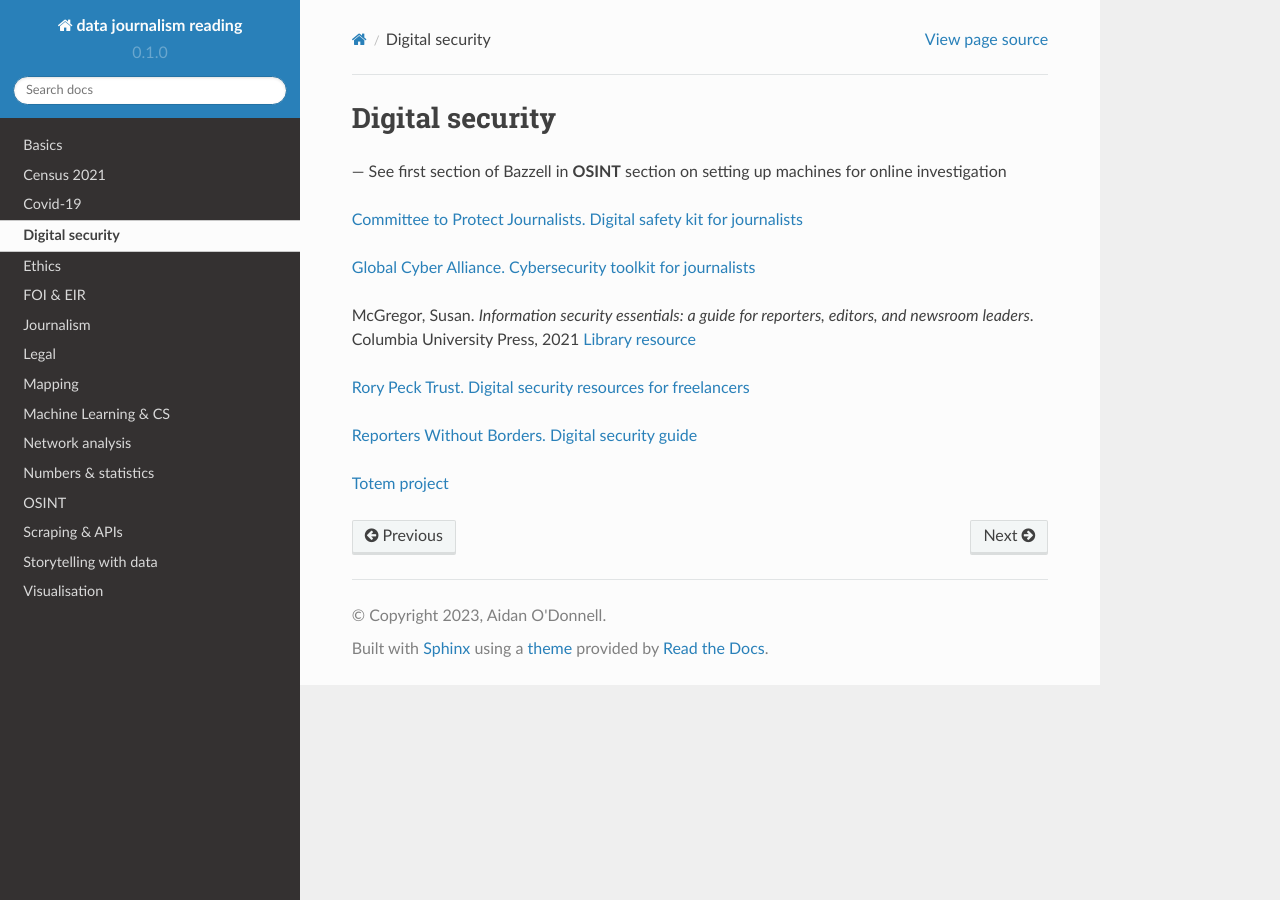
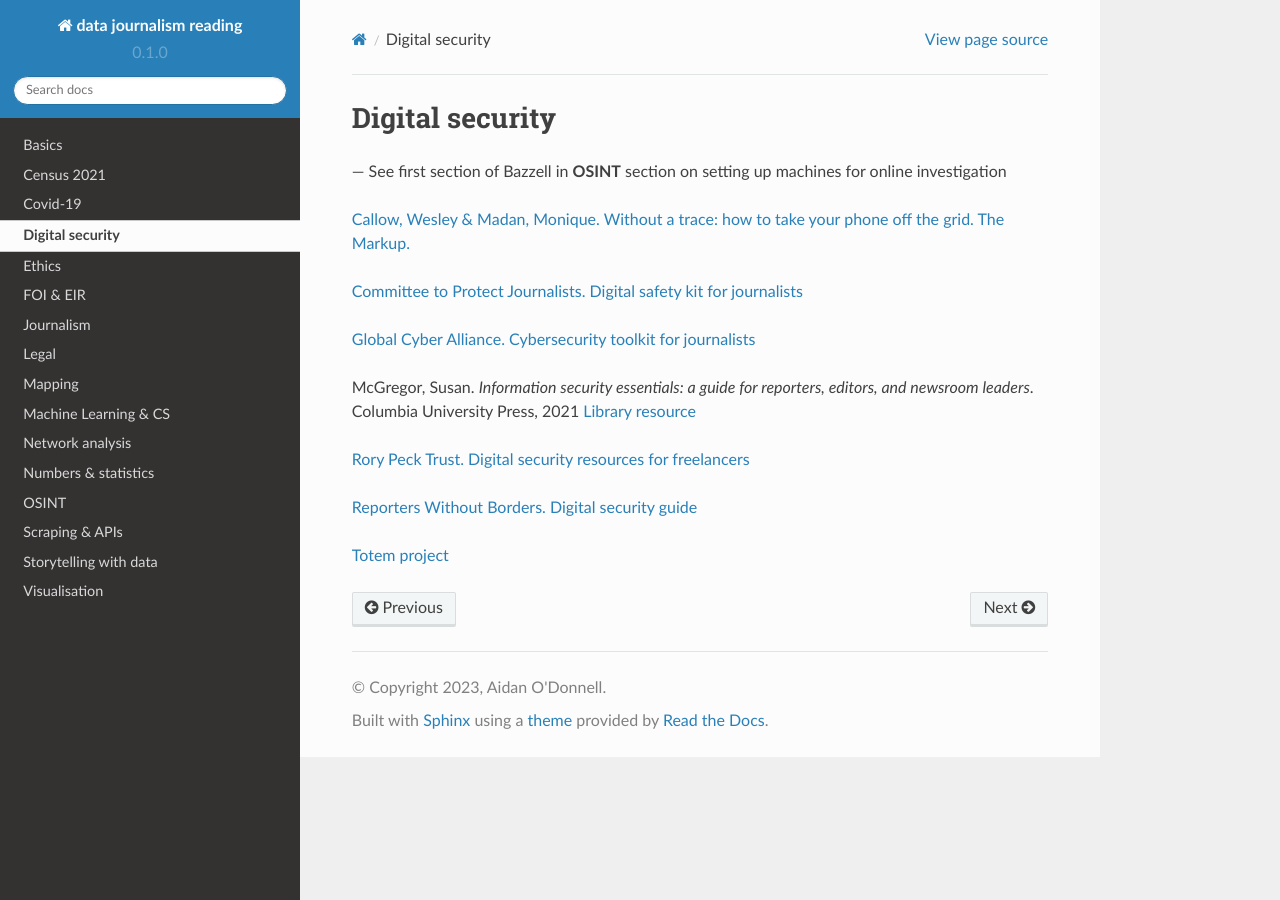
Before and after one commit to aodhanlutetiae/data_journalism_reading, a Sphinx documentation site: the page built from docs/source/digisec.rst, in a window 1280 px wide. Built offline with Sphinx 7.4.7 and the Read the Docs theme 2.0.0, drawn with Linux system fonts in a browser that asks for light colours.

Commit message:
mapping typo

```diff
--- a/docs/source/digisec.rst
+++ b/docs/source/digisec.rst
@@ -2,6 +2,8 @@
 ================
 
 — See first section of Bazzell in **OSINT** section on setting up machines for online investigation
+
+`Callow, Wesley & Madan, Monique. Without a trace: how to take your phone off the grid. The Markup. <https://themarkup.org/levelup/2023/10/25/without-a-trace-how-to-take-your-phone-off-the-grid>`_
 
 `Committee to Protect Journalists. Digital safety kit for journalists <https://cpj.org/2019/07/digital-safety-kit-journalists/>`_
 
--- a/docs/source/mapping.rst
+++ b/docs/source/mapping.rst
@@ -55,7 +55,7 @@
 
 `Lambrechts, Maarten. The essential lies in news maps. 2019.  <https://datajournalism.com/read/longreads/the-essential-lies-in-news-maps>`_
 
-`Manson, Stephen. Mapping, society & technology. University of Minnesota, 2017. <https://open.lib.umn.edu/mapping/> `_
+`Manson, Stephen. Mapping, society & technology. University of Minnesota, 2017. <https://open.lib.umn.edu/mapping/>`_
 
 `Mapschool. A free introduction to GEO <https://mapschool.io/>`_
 
```
